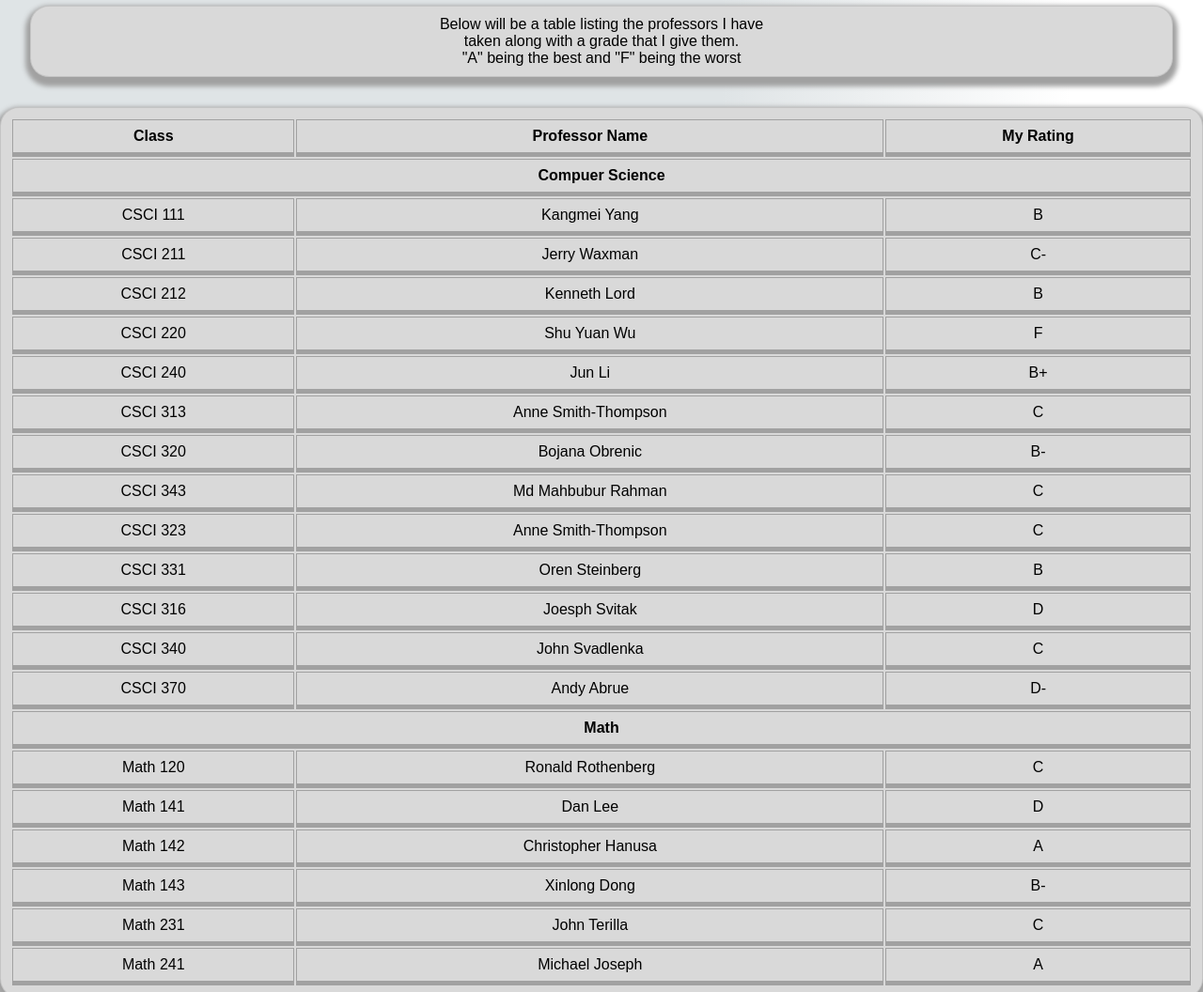
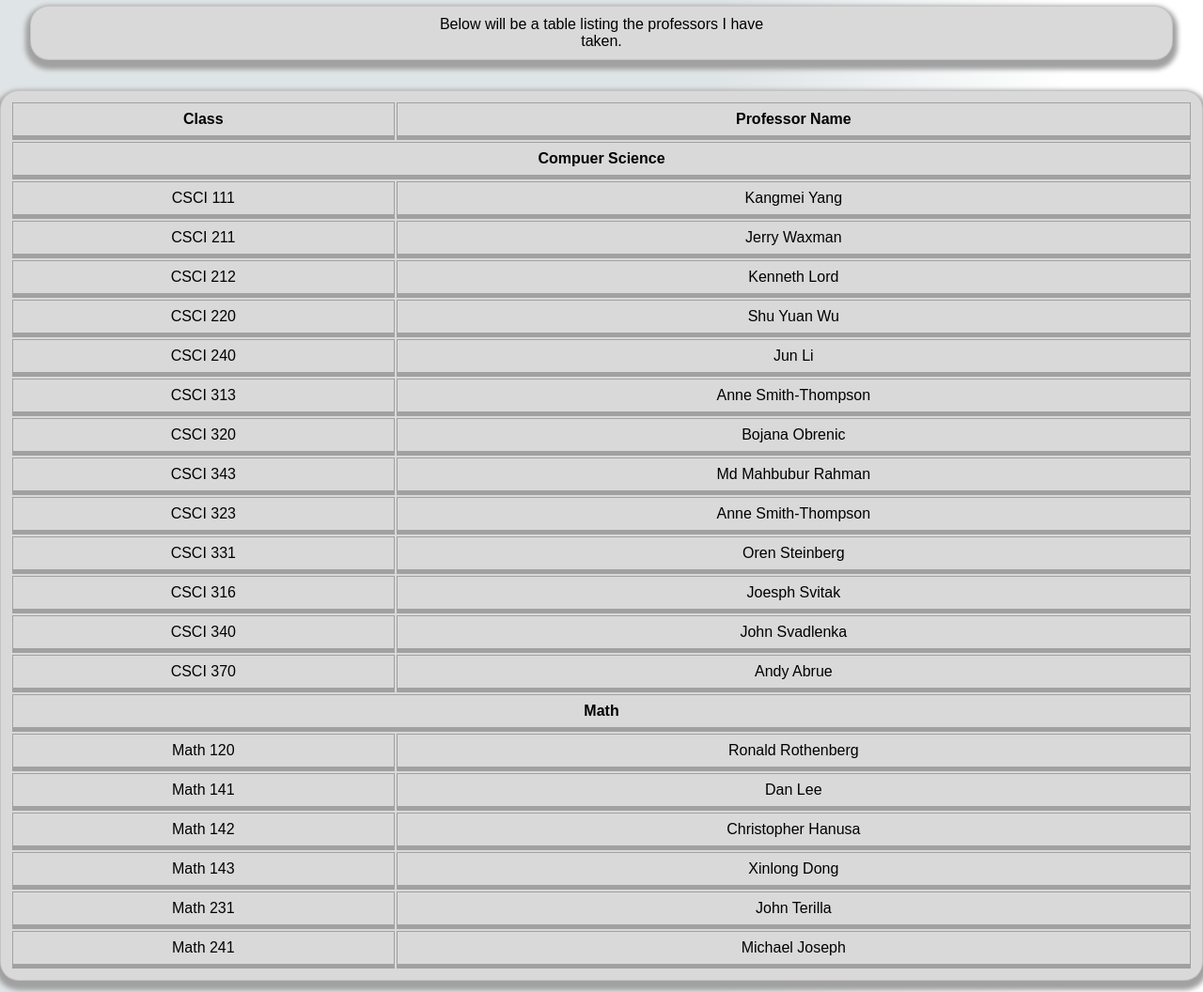
Before and after one commit to Jekari99/Classes-Website, a website: page public/index.html in a window 1280 px wide. Shown: the part 700-1756 px from the top of the page at 94% size. Drawn offline with Linux system fonts and the light colour scheme.

Commit message:
Changed table

```diff
--- a/public/classcss.css
+++ b/public/classcss.css
@@ -54,12 +54,15 @@
     text-align: center;
 }
 
+
+
 #headingReq {
     text-transform: uppercase;
     text-align: center;
 }
 
 .reqClassTable {
+
     display: flex;
 }
 
--- a/public/index.html
+++ b/public/index.html
@@ -47,114 +47,113 @@
         <hr>
         <br>
         <h2>Experience</h2>
-        <p class="myprofs">Below will be a table listing the professors I have <br>taken along with a grade that I give
-            them. <br>"A" being the best and "F" being the worst </p>
+        <p class="myprofs">Below will be a table listing the professors I have <br>taken. </p>
         <table>
             <tr>
                 <th>Class</th>
                 <th>Professor Name</th>
-                <th>My Rating</th>
+                <!-- <th>My Rating</th> -->
             </tr>
             <tr>
-                <th colspan="3">Compuer Science</th>
+                <th colspan="2">Compuer Science</th>
             </tr>
             <tr>
                 <td>CSCI 111</td>
                 <td>Kangmei Yang</td>
-                <td>B</td>
+                <!-- <td>B</td> -->
             </tr>
             <tr>
                 <td>CSCI 211</td>
                 <td>Jerry Waxman</td>
-                <td>C-</td>
+                <!-- <td>C-</td> -->
             </tr>
             <tr>
                 <td>CSCI 212</td>
                 <td>Kenneth Lord</td>
-                <td>B</td>
+                <!-- <td>B</td> -->
             </tr>
             <tr>
                 <td>CSCI 220</td>
                 <td>Shu Yuan Wu</td>
-                <td>F</td>
+                <!-- <td>F</td> -->
             </tr>
             <tr>
                 <td>CSCI 240</td>
                 <td>Jun Li</td>
-                <td>B+</td>
+                <!-- <td>B+</td> -->
             </tr>
             <tr>
                 <td>CSCI 313</td>
                 <td>Anne Smith-Thompson</td>
-                <td>C</td>
+                <!-- <td>C</td> -->
             </tr>
             <tr>
                 <td>CSCI 320</td>
                 <td>Bojana Obrenic</td>
-                <td>B-</td>
+                <!-- <td>B-</td> -->
             </tr>
             <tr>
                 <td>CSCI 343</td>
                 <td>Md Mahbubur Rahman</td>
-                <td>C</td>
+                <!-- <td>C</td> -->
             </tr>
             <tr>
                 <td>CSCI 323</td>
                 <td>Anne Smith-Thompson</td>
-                <td>C</td>
+                <!-- <td>C</td> -->
             </tr>
             <tr>
                 <td>CSCI 331</td>
                 <td>Oren Steinberg</td>
-                <td>B</td>
+                <!-- <td>B</td> -->
             </tr>
             <tr>
                 <td>CSCI 316</td>
                 <td>Joesph Svitak</td>
-                <td>D</td>
+                <!-- <td>D</td> -->
             </tr>
             <tr>
                 <td>CSCI 340</td>
                 <td>John Svadlenka</td>
-                <td>C</td>
+                <!-- <td>C</td> -->
             </tr>
             <tr>
                 <td>CSCI 370</td>
                 <td>Andy Abrue</td>
-                <td>D-</td>
+                <!-- <td>D-</td> -->
             </tr>
             <tr>
-                <th colspan="3">Math</th>
+                <th colspan="2">Math</th>
             </tr>
             <tr>
                 <td>Math 120</td>
                 <td>Ronald Rothenberg</td>
-                <td>C</td>
+                <!-- <td>C</td> -->
             </tr>
             <tr>
                 <td>Math 141</td>
                 <td>Dan Lee</td>
-                <td>D</td>
+                <!-- <td>D</td> -->
             </tr>
             <tr>
                 <td>Math 142</td>
                 <td>Christopher Hanusa</td>
-                <td>A</td>
+                <!-- <td>A</td> -->
             </tr>
             <tr>
                 <td>Math 143</td>
                 <td>Xinlong Dong</td>
-                <td>B-</td>
+                <!-- <td>B-</td> -->
             </tr>
             <tr>
                 <td>Math 231</td>
                 <td>John Terilla</td>
-                <td>C</td>
+                <!-- <td>C</td> -->
             </tr>
             <tr>
                 <td>Math 241</td>
                 <td>Michael Joseph</td>
-                <td>A</td>
+                <!-- <td>A</td> -->
             </tr>
 
         </table>
```
Also changed, not shown: public/indexcss.css (+0 -12 lines).
